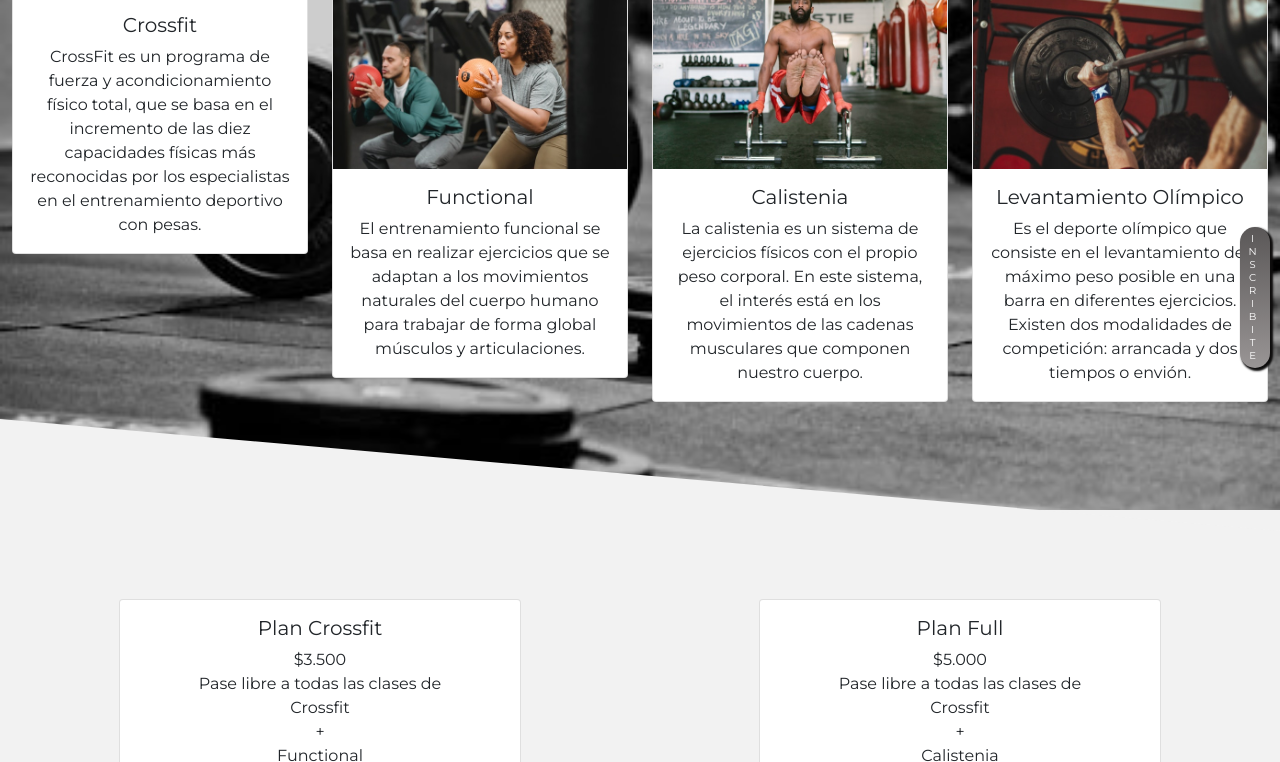
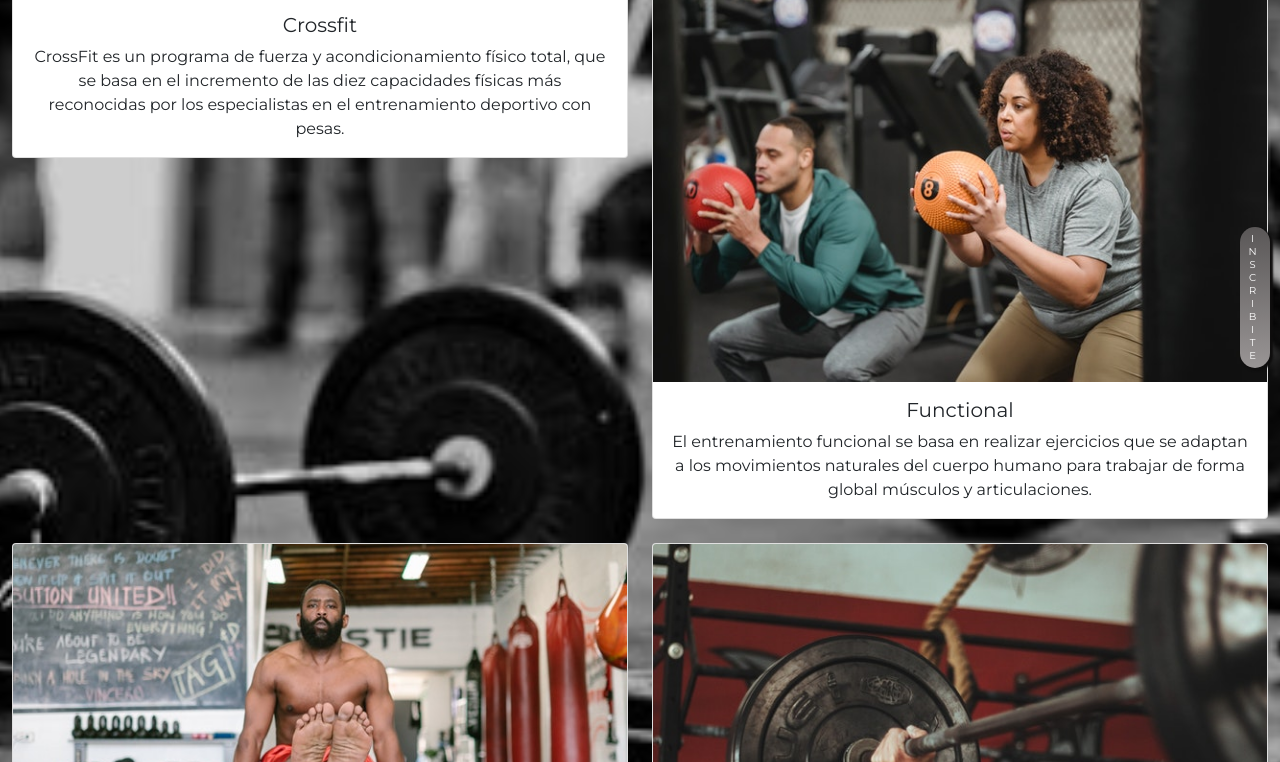
Before and after one commit to smposse2022/Proyecto-CSS, a website: page entrenamientos.html in a window 1280 px wide. Shown: the part 173-935 px from the top of the page. Drawn offline with nearby package versions, Linux system fonts and the light colour scheme.

Commit message:
últimos cambios preentrega 4ta

```diff
--- a/entrenamientos.html
+++ b/entrenamientos.html
@@ -71,9 +71,10 @@
         </div>
     </nav>
     <a class="btn btn-primary button3" href="contacto.html" role="button">Inscribite</a>
+    <main>
 <section class="container-fluid card__section d-flex flex-column justify-content-center align-items-center">
   <h2 class="fs-1 pt-2 pb-2">¿Qué vas a <span class="fw-bold" style="color: #f23e2e;">Entrenar</span>?</h2>
-        <div class="row row-cols-1 row-cols-sm-2 row-cols-md-4 g-4 pb-2">
+        <div class="row row-cols-1 row-cols-sm-2 g-4 pb-2">
          <div class="col">
           <div class="card">
             <img src="./Imágenes/TarjetaCrossfit.jpg" class="card-img-top" alt="TarjetaCrossfit">
@@ -287,6 +288,7 @@
           </table>
         </div>
         </section>
+      </main>
         <footer class="footer">
             <p>
               <i class="far fa-copyright"></i>2022 Vikings-Crossfit, todos los
```
Also changed, not shown: contacto.html (+1 -1 lines), index.html (+1 -1 lines), tienda.html (+2 -0 lines), videos.html (+2 -1 lines).
